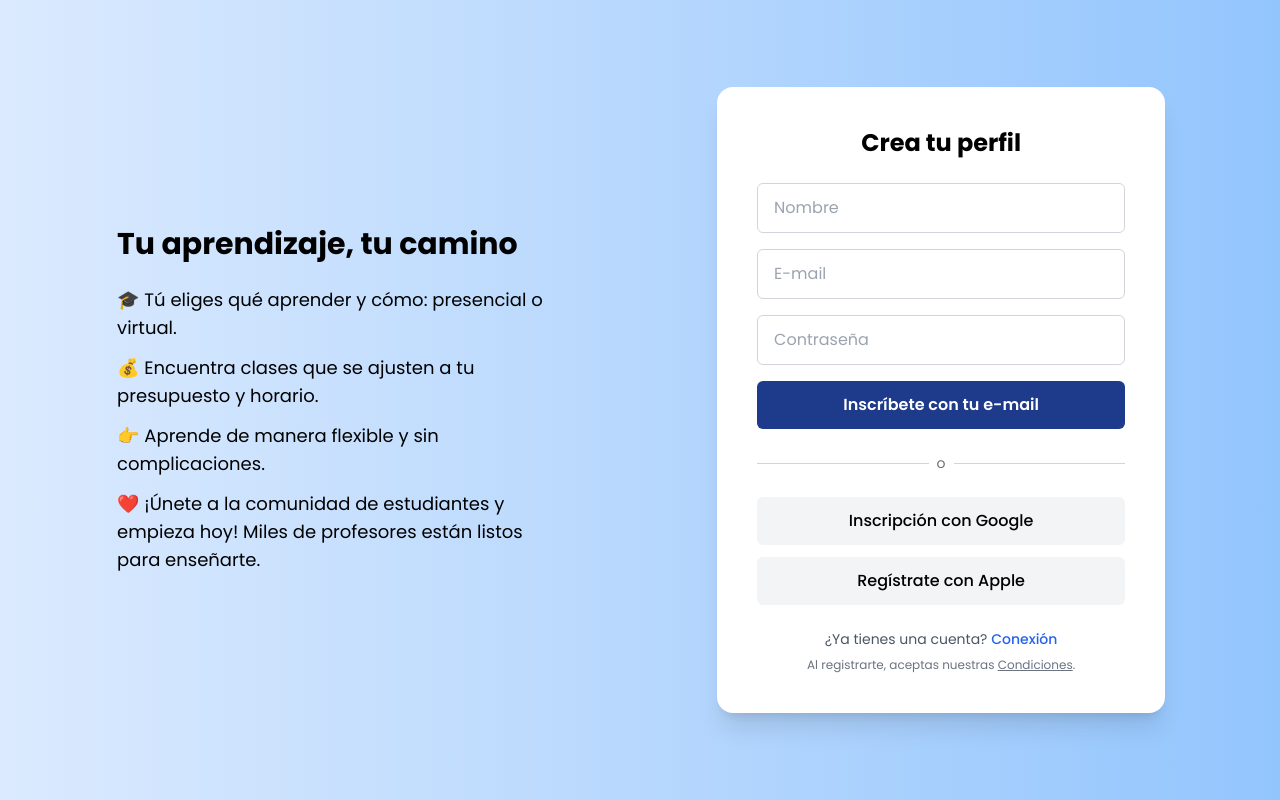
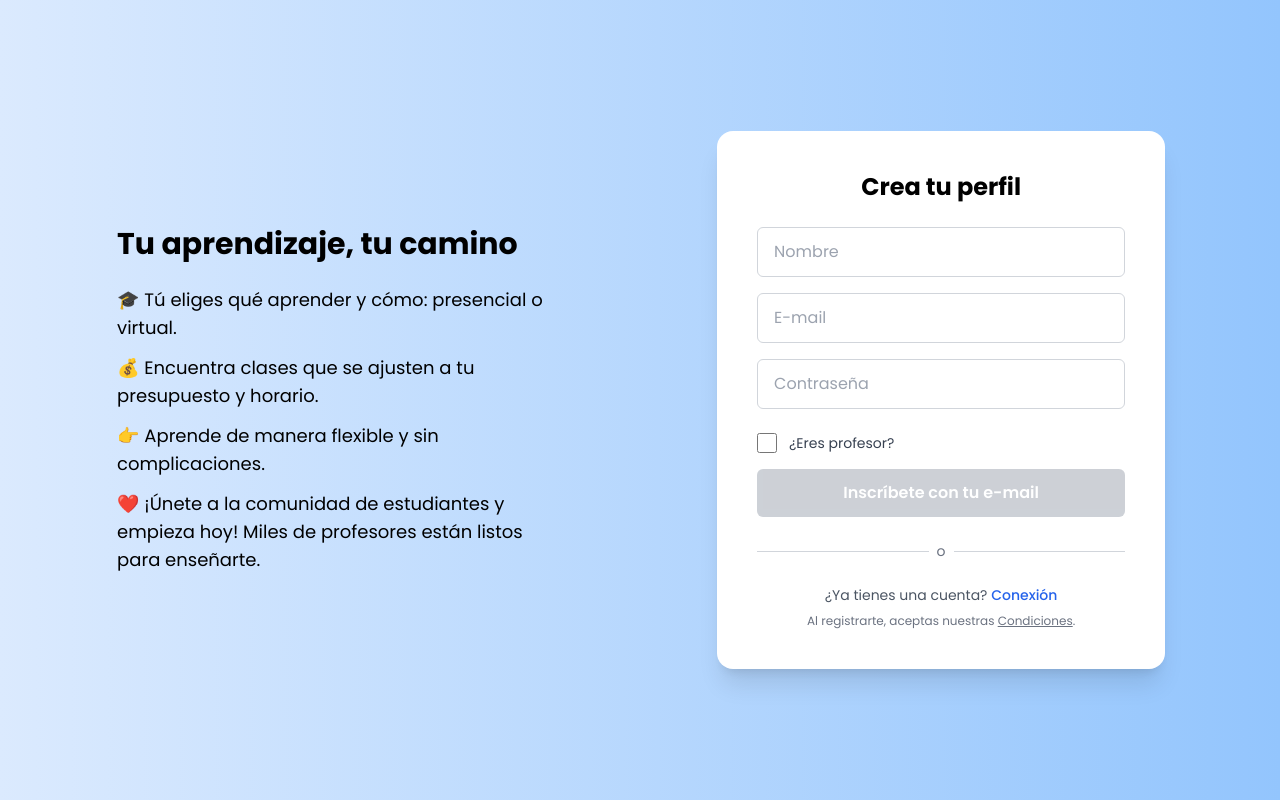
Before and after one commit to soymatta/myTeacher, a React (Vite) app: page /register in a window 1280 px wide. Built offline with nearby package versions, Linux system fonts and the light colour scheme.

Commit message:
Login & Register Controls

```diff
--- a/src/pages/Login.tsx
+++ b/src/pages/Login.tsx
@@ -10,25 +10,39 @@ const Login: React.FC = () => {
 
   const navigate = useNavigate();
 
+  // Validación del email
+  const isValidEmail = (email: string) => {
+    return /^[^\s@]+@[^\s@]+\.[^\s@]+$/.test(email);
+  };
+
+  const emailIsValid = email.trim() !== "" && isValidEmail(email);
+  const passwordIsValid = password.trim() !== "" && password.length >= 6;
+
+  // Habilitar botón solo si ambos son válidos
+  const isFormValid = emailIsValid && passwordIsValid;
+
   const handleLogin = (e: React.FormEvent) => {
     e.preventDefault();
 
-    if (!email.includes("@")) {
+    if (!emailIsValid) {
       setMessage("Por favor ingresa un correo válido.");
       return;
     }
 
-    if (password.length < 6) {
+    if (!passwordIsValid) {
       setMessage("La contraseña debe tener al menos 6 caracteres.");
       return;
     }
 
     setMessage("🔐 Usuario listo para enviar al backend.");
     setLoading(true);
-    setTimeout(() => setLoading(false), 1500);
+
+    // Simula petición y redirección
+    setTimeout(() => {
+      setLoading(false);
+      navigate("/searching-teacher");
+    }, 1500);
   };
-
-
 
   return (
     <div className="min-h-screen flex items-center justify-center bg-gradient-to-r from-blue-100 to-blue-300 px-6 md:px-12">
@@ -48,36 +62,63 @@ const Login: React.FC = () => {
             </h2>
 
             <form className="flex flex-col gap-4" onSubmit={handleLogin}>
+              {/* EMAIL */}
               <input
                 id="email"
                 type="email"
                 value={email}
                 onChange={(e) => setEmail(e.target.value)}
                 placeholder="E-mail"
-                className="w-full px-4 py-3 rounded-md border border-gray-300 focus:outline-none focus:ring-2 focus:ring-blue-500"
+                className={`w-full px-4 py-3 rounded-md border
+                  ${
+                    email === ""
+                      ? "border-gray-300"
+                      : emailIsValid
+                      ? "border-green-500"
+                      : "border-red-500"
+                  }
+                  focus:outline-none focus:ring-2 ${
+                    emailIsValid ? "focus:ring-green-500" : "focus:ring-red-500"
+                  }`}
               />
+
+              {/* PASSWORD */}
               <input
                 id="password"
                 type="password"
                 value={password}
                 onChange={(e) => setPassword(e.target.value)}
                 placeholder="Contraseña"
-                className="w-full px-4 py-3 rounded-md border border-gray-300 focus:outline-none focus:ring-2 focus:ring-blue-500"
+                className={`w-full px-4 py-3 rounded-md border
+                  ${
+                    password === ""
+                      ? "border-gray-300"
+                      : passwordIsValid
+                      ? "border-green-500"
+                      : "border-red-500"
+                  }
+                  focus:outline-none focus:ring-2 ${
+                    passwordIsValid
+                      ? "focus:ring-green-500"
+                      : "focus:ring-red-500"
+                  }`}
               />
 
               {message && (
                 <p className="text-sm text-center text-gray-600">{message}</p>
               )}
 
+              {/* BOTÓN */}
               <button
                 type="submit"
-                disabled={loading}
-                onClick={() => navigate("/searching-teacher")}
-                className={`w-full py-3 rounded-md font-semibold ${
-                  loading
-                    ? "bg-gray-400 text-white"
-                    : "bg-blue-900 text-white hover:bg-blue-800"
-                }`}
+                disabled={!isFormValid || loading}
+                className={`w-full py-3 rounded-md font-semibold transition-all
+                  ${
+                    isFormValid && !loading
+                      ? "bg-blue-900 text-white hover:bg-blue-800 opacity-100"
+                      : "bg-gray-400 text-white cursor-not-allowed opacity-50"
+                  }
+                `}
               >
                 {loading ? "Verificando..." : "Entrar con e-mail"}
               </button>
@@ -89,14 +130,6 @@ const Login: React.FC = () => {
               <span className="px-2 text-sm text-gray-500">o</span>
               <hr className="flex-grow border-gray-300" />
             </div>
-
-            {/* Botones extra */}
-            <button className="w-full py-3 mb-3 rounded-md font-medium bg-gray-100 hover:bg-gray-200">
-              Inicia sesión con Google
-            </button>
-            <button className="w-full py-3 rounded-md font-medium bg-gray-100 hover:bg-gray-200">
-              Inicia sesión con Apple
-            </button>
 
             {/* Texto inferior */}
             <p className="mt-6 text-center text-sm text-gray-600">
--- a/src/pages/Register.tsx
+++ b/src/pages/Register.tsx
@@ -5,39 +5,52 @@ const Register: React.FC = () => {
   const [nombre, setNombre] = useState("");
   const [email, setEmail] = useState("");
   const [password, setPassword] = useState("");
+  const [isTeacher, setIsTeacher] = useState(false); // 👈 NUEVO
   const [message, setMessage] = useState<string | null>(null);
   const [loading, setLoading] = useState(false);
+
+  const isValidEmail = (email: string) =>
+    /^[^\s@]+@[^\s@]+\.[^\s@]+$/.test(email);
+
+  const nombreIsValid = nombre.trim() !== "";
+  const emailIsValid = email.trim() !== "" && isValidEmail(email);
+  const passwordIsValid = password.trim() !== "" && password.length >= 6;
+
+  const isFormValid = nombreIsValid && emailIsValid && passwordIsValid;
 
   const handleRegister = (e: React.FormEvent) => {
     e.preventDefault();
 
-    if (!email.includes("@")) {
-      setMessage("Por favor ingresa un correo válido.");
+    if (!isFormValid) {
+      setMessage("Completa todos los campos correctamente.");
       return;
     }
 
-    if (password.length < 6) {
-      setMessage("La contraseña debe tener al menos 6 caracteres.");
-      return;
-    }
+    // Aquí se envía todo el registro (incluye isTeacher)
+    const userData = {
+      nombre,
+      email,
+      password,
+      isTeacher, // 👈 LISTO PARA BACKEND
+    };
+
+    console.log("DATOS A ENVIAR:", userData);
 
     setMessage("Usuario listo para enviar al backend.");
     setLoading(true);
+
     setTimeout(() => setLoading(false), 1500);
   };
 
   return (
     <div className="min-h-screen flex items-center justify-center bg-gradient-to-r from-blue-100 to-blue-300 px-6 md:px-12">
       <div className="flex w-full max-w-6xl bg-transparent gap-12">
-        {/* Panel izquierdo */}
         <div className="hidden md:flex w-1/2 items-center justify-center p-12">
           <div className="max-w-md">
-
             <AuthInfoPanel />
           </div>
         </div>
 
-        {/* Formulario derecho */}
         <div className="flex w-full md:w-1/2 items-center justify-center">
           <div className="bg-white shadow-xl rounded-2xl p-10 w-full max-w-md">
             <h2 className="text-center font-bold text-2xl mb-6">
@@ -45,70 +58,113 @@ const Register: React.FC = () => {
             </h2>
 
             <form className="flex flex-col gap-4" onSubmit={handleRegister}>
+              {/* NOMBRE */}
               <input
                 id="nombre"
                 type="text"
                 value={nombre}
                 onChange={(e) => setNombre(e.target.value)}
                 placeholder="Nombre"
-                className="w-full px-4 py-3 rounded-md border border-gray-300 focus:outline-none focus:ring-2 focus:ring-blue-500"
+                className={`w-full px-4 py-3 rounded-md border
+                  ${
+                    nombre === ""
+                      ? "border-gray-300"
+                      : nombreIsValid
+                      ? "border-green-500"
+                      : "border-red-500"
+                  }
+                  focus:outline-none focus:ring-2 ${
+                    nombreIsValid
+                      ? "focus:ring-green-500"
+                      : "focus:ring-red-500"
+                  }`}
               />
+
+              {/* EMAIL */}
               <input
                 id="email"
                 type="email"
                 value={email}
                 onChange={(e) => setEmail(e.target.value)}
                 placeholder="E-mail"
-                className="w-full px-4 py-3 rounded-md border border-gray-300 focus:outline-none focus:ring-2 focus:ring-blue-500"
+                className={`w-full px-4 py-3 rounded-md border
+                  ${
+                    email === ""
+                      ? "border-gray-300"
+                      : emailIsValid
+                      ? "border-green-500"
+                      : "border-red-500"
+                  }
+                  focus:outline-none focus:ring-2 ${
+                    emailIsValid ? "focus:ring-green-500" : "focus:ring-red-500"
+                  }`}
               />
+
+              {/* PASSWORD */}
               <input
                 id="password"
                 type="password"
                 value={password}
                 onChange={(e) => setPassword(e.target.value)}
                 placeholder="Contraseña"
-                className="w-full px-4 py-3 rounded-md border border-gray-300 focus:outline-none focus:ring-2 focus:ring-blue-500"
+                className={`w-full px-4 py-3 rounded-md border
+                  ${
+                    password === ""
+                      ? "border-gray-300"
+                      : passwordIsValid
+                      ? "border-green-500"
+                      : "border-red-500"
+                  }
+                  focus:outline-none focus:ring-2 ${
+                    passwordIsValid
+                      ? "focus:ring-green-500"
+                      : "focus:ring-red-500"
+                  }`}
               />
+
+              {/* CHECKBOX PROFESOR */}
+              <label className="flex items-center gap-3 mt-2 cursor-pointer">
+                <input
+                  type="checkbox"
+                  checked={isTeacher}
+                  onChange={() => setIsTeacher(!isTeacher)}
+                  className="w-5 h-5 accent-blue-700"
+                />
+                <span className="text-gray-700 text-sm">¿Eres profesor?</span>
+              </label>
 
               {message && (
                 <p className="text-sm text-center text-gray-600">{message}</p>
               )}
 
+              {/* BOTÓN */}
               <button
                 type="submit"
-                disabled={loading}
-                className={`w-full py-3 rounded-md font-semibold ${
-                  loading
-                    ? "bg-gray-400 text-white"
-                    : "bg-blue-900 text-white hover:bg-blue-800"
-                }`}
+                disabled={!isFormValid || loading}
+                className={`w-full py-3 rounded-md font-semibold transition-all
+                  ${
+                    isFormValid && !loading
+                      ? "bg-blue-900 text-white hover:bg-blue-800 opacity-100"
+                      : "bg-gray-400 text-white cursor-not-allowed opacity-50"
+                  }`}
               >
                 {loading ? "Creando usuario..." : "Inscríbete con tu e-mail"}
               </button>
             </form>
 
-            {/* Separador */}
             <div className="flex items-center my-6">
               <hr className="flex-grow border-gray-300" />
               <span className="px-2 text-sm text-gray-500">o</span>
               <hr className="flex-grow border-gray-300" />
             </div>
 
-            {/* Botones extra */}
-            <button className="w-full py-3 mb-3 rounded-md font-medium bg-gray-100 hover:bg-gray-200">
-              Inscripción con Google
-            </button>
-            <button className="w-full py-3 rounded-md font-medium bg-gray-100 hover:bg-gray-200">
-              Regístrate con Apple
-            </button>
-
-            {/* Texto inferior */}
             <p className="mt-6 text-center text-sm text-gray-600">
               ¿Ya tienes una cuenta?{" "}
               <a href="/login" className="text-blue-600 font-medium">
                 Conexión
               </a>
             </p>
+
             <p className="text-center text-xs text-gray-500 mt-2">
               Al registrarte, aceptas nuestras{" "}
               <a href="/condiciones" className="underline">
```
Also changed, not shown: src/components/HeroSection.tsx (+4 -8 lines).
